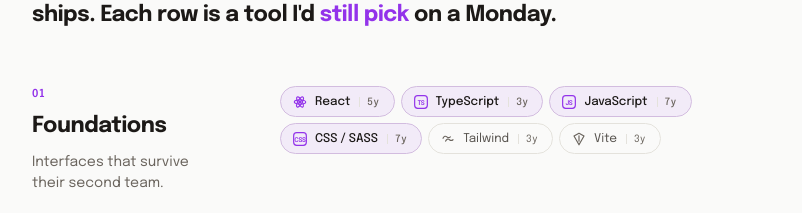
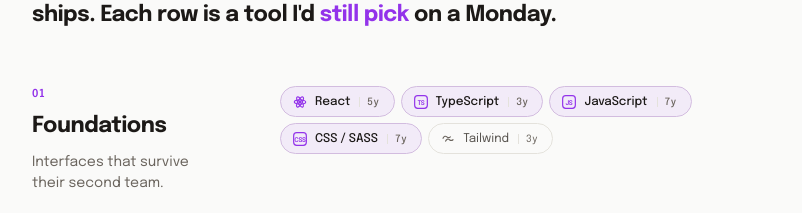
Before and after one commit to CondeHdz94/condehdz-portfolio, a React (Vite) app: page / in a window 1280 px wide. Shown: the part 3408-3621 px from the top of the page, without its empty margins (226-1028 px from the left). Built offline with nearby package versions, Linux system fonts and the light colour scheme.

Commit message:
refactor(skills): retirar vite — infraestructura implícita, no diferenciadora

```diff
--- a/src/content/skills.ts
+++ b/src/content/skills.ts
@@ -32,7 +32,6 @@
   { id: 'javascript', name: 'JavaScript',    cat: 'foundations', tier: 'core',      years: 7, icon: 'js',       note: 'The substrate.' },
   { id: 'css',        name: 'CSS / SASS',    cat: 'foundations', tier: 'core',      years: 7, icon: 'css',      note: 'CSS variables, container queries, the new stuff.' },
   { id: 'tailwind',   name: 'Tailwind',      cat: 'foundations', tier: 'working',   years: 3, icon: 'tailwind', note: 'With tokens, never with magic numbers.' },
-  { id: 'vite',       name: 'Vite',          cat: 'foundations', tier: 'working',   years: 3, icon: 'vite',     note: 'The default. Build feels instant again.' },
 
   // ── Forms & State ─────────────────────────────────────────
   { id: 'zod',     name: 'Zod',             cat: 'forms', tier: 'core',    years: 3, icon: 'zod',     note: 'Schemas as the source of truth — types, runtime, forms.' },
```
